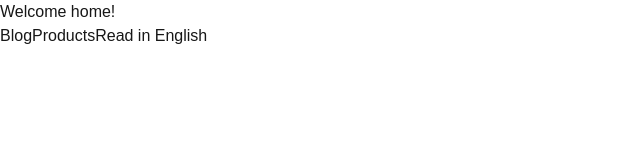
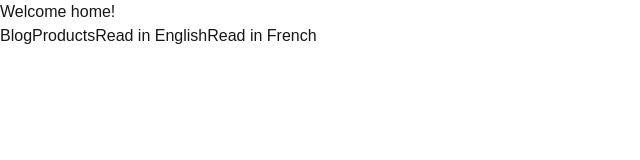
Before and after one commit to ZeroaNinea/Next.js-Complete-Course, a Next.js app in the folder routing-demo/: page / in a window 1280 px wide. Shown: the top 160 px of the page, without its empty margins (0-640 px from the left). Built offline with nearby package versions, Linux system fonts and the light colour scheme.

Commit message:
different language links added

```diff
--- a/routing-demo/app/page.tsx
+++ b/routing-demo/app/page.tsx
@@ -78,7 +78,8 @@
       <h1>Welcome home!</h1>
       <Link href="/blog">Blog</Link>
       <Link href="/products">Products</Link>
-      <Link href="/articles/breaking-news-123">Read in English</Link>
+      <Link href="/articles/breaking-news-123?lang=en">Read in English</Link>
+      <Link href="/articles/breaking-news-123?lang=fr">Read in French</Link>
     </>
   );
 }
```
